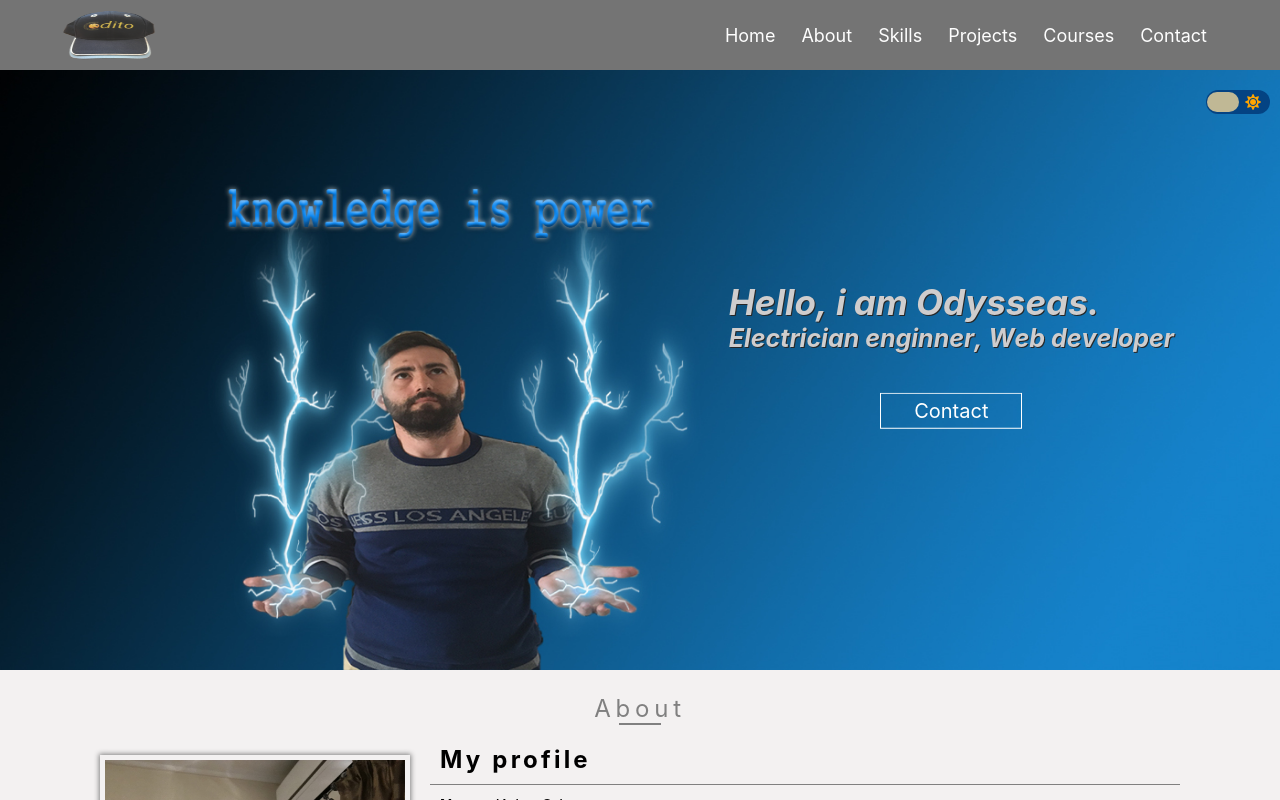
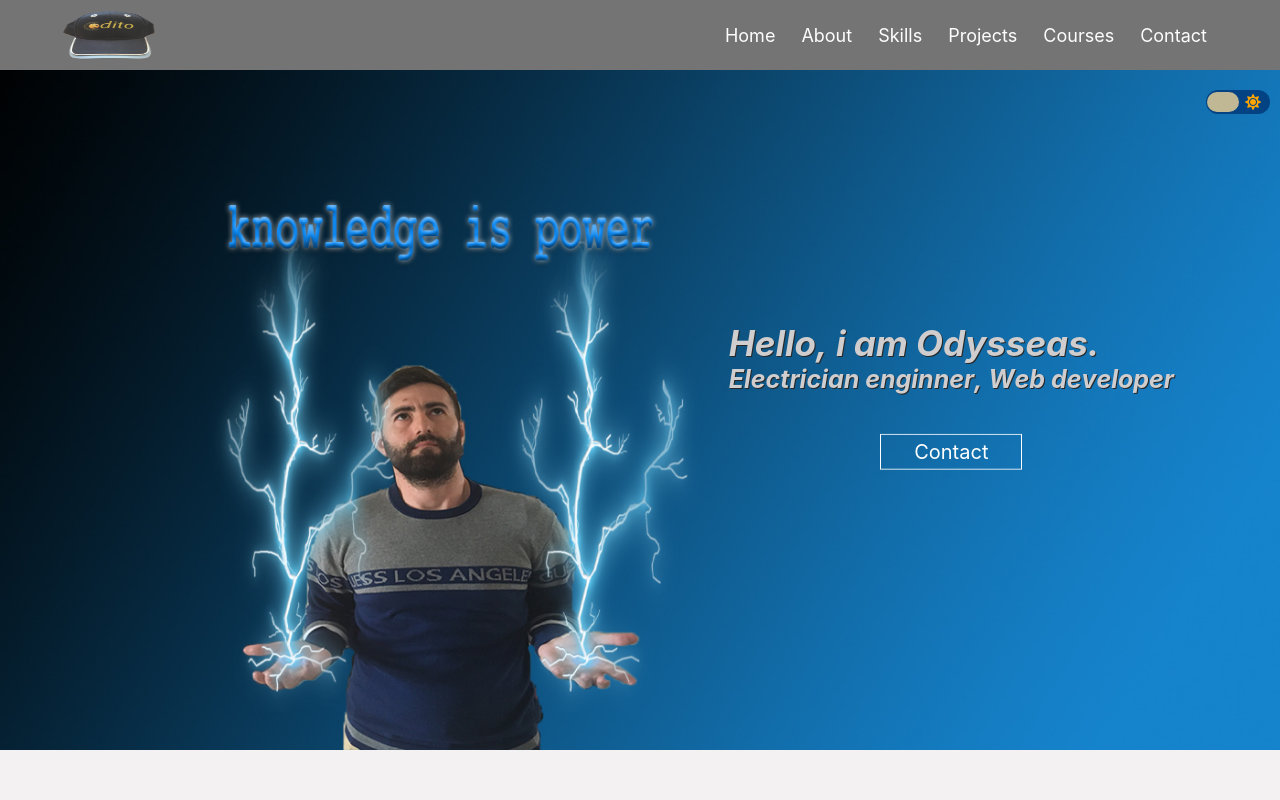
Before and after one commit to odito/portfolio, a React (Create React App) app: page / in a window 1280 px wide. Shown: the top 800 px of the page. Built offline with nearby package versions, Linux system fonts and the light colour scheme.

Commit message:
first commit

```diff
--- a/src/App.css
+++ b/src/App.css
@@ -40,7 +40,7 @@
 
 .dark-mode-lightWhite{
   color: rgb(224, 221, 221);
-  line-height: 1.6;
+
   margin-top: 10px;
 
 }
@@ -58,7 +58,8 @@
 }
 
 .dark-mode-blue{
-  background: rgb(2, 38, 80) !important;
+  background:#232424 !important;
+  transition: all 0.3s ease-in-out;
 }
 /* end of dark mode class */
 /*--------- dark-light mode-------- */
@@ -151,7 +152,7 @@ font-size: 20px;
 }
 
 .contactBtn:hover{
-  background:dodgerblue !important;
+  background:rgb(10, 78, 146) !important;
   color: #fff;
   border:1px solid #fff;
 }
@@ -159,7 +160,7 @@ font-size: 20px;
 @media screen and (min-width:350px){
   .header img{
     width: 100%;
-    height: 40vh;
+    height: 45vh;
   }
 
   .contactBtn{
@@ -272,12 +273,27 @@ width: 120px;
 }
 }
 
+@media screen and (min-width:964px){
+  .header{
+    min-height: 90vh;
+  }
+  .header img{
+    width: 100%;
+    min-height: 85vh;
+  }
+
+
+}
+
 /*end of header */
 
 /* about */
 .about{
   padding:20px 10px;
+  line-height: 1.6;
 }
+
+
 
 .about-logo{
  width:100%;
@@ -330,7 +346,7 @@ width: 120px;
 .about-media a:hover{
 
   color:rgb(197, 194, 194);
-  background:dodgerblue;
+  background:rgb(10, 78, 146) !important;
   color: #fff;
   border:1px solid #fff;
 }
@@ -432,7 +448,7 @@ width: 120px;
 
 .skills h3{
   font-weight: 500;
-
+  padding-top: 3px;
 
 }
 .skills-center li .bar{
@@ -444,33 +460,34 @@ width: 120px;
 
 .bar span{
   background:green;
-
   display: block;
 
 }
 .bar .ninety{
   width:90%;
-  animation: ninety 2s;
+  animation: ninety 5s;
+
+
 }
 
 .bar .eighty{
   width:80%;
-  animation: eighty 2s;
+  animation: eighty 5s;
 }
 
 .bar .seventy{
   width:70%;
-  animation: seventy 2s;
+  animation: seventy 5s ;
 }
 
 .bar .sixty{
   width:60%;
-  animation: seventy 2s;
+  animation: seventy 5s;
 }
 
 .bar .fifty{
   width:50%;
-  animation: seventy 2s;
+  animation: seventy 5s ;
 }
 
 .bar .thirty{
@@ -646,9 +663,10 @@ overflow: hidden;
 
 .items .projectBtn a{
  color: #fff;
+ transition: all 0.5s ease-in-out;
 }
 
-.items .projectBtn a:hover{
+.items .projectBtn:hover a{
   color: #323232;
  }
 
@@ -664,12 +682,18 @@ overflow: hidden;
   text-align: center;
 
 }
- .items .projectBtn:hover{
-  color:#323232;
+
+
+
+ .items .projectBtn:hover {
+  color:#323232 ;
   background:rgb(214, 216, 218);
   border:1px solid #fff;
   opacity:0.7;
+
 }
+
+
 
 .single-project:hover .items{
   bottom: 0;
--- a/src/components/Contact.js
+++ b/src/components/Contact.js
@@ -32,7 +32,7 @@ return (
        <div className="contact-center">
 
          <div className="contact-links">
-             <h3>Links</h3>
+             <h3 className={setClass?'dark-mode-orange':''}>Links</h3>
              <div className="links-items">
              {value.links.map(links=>{
                  return(
@@ -54,7 +54,7 @@ return (
              </div>
          </div>
          <div className="contact-media">
-             <h3>Media</h3>
+             <h3 className={setClass?'dark-mode-orange':''}>Media</h3>
              <div className="media-items">
              <li><a href="https://www.youtube.com/channel/UCarYD6WjjdXRqBZhPF9ppHQ/videos?view_as=subscriber" target="_blank" rel="noopener noreferrer"><i className="fab fa-youtube-square"></i> Youtube</a></li>
              <li><a href="https://www.linkedin.com/in/odysseas-kolas-275582113/" target="_blank" rel="noopener noreferrer"><i className="fab fa-linkedin"></i> Linkedin</a></li>
```
